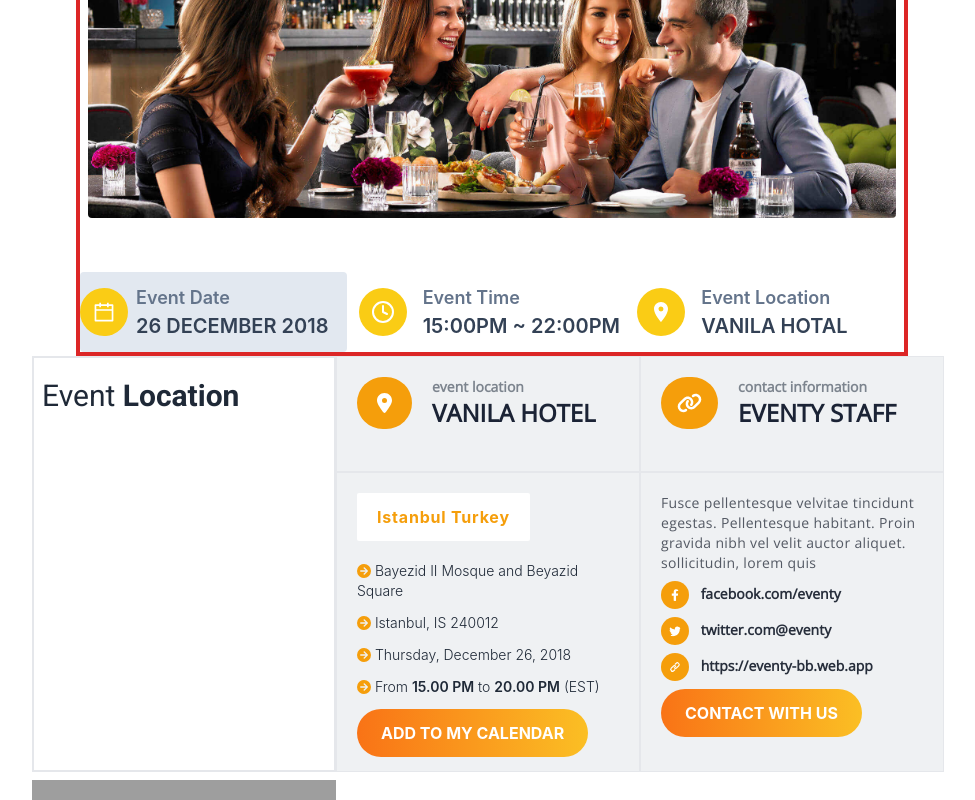
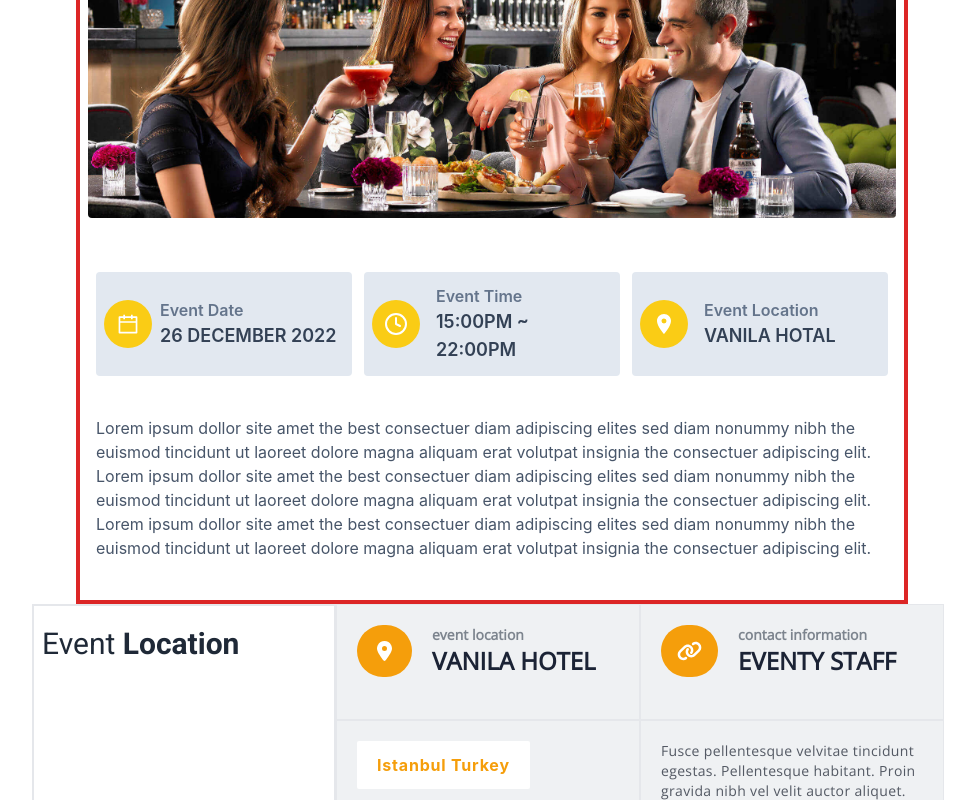
Before and after one commit to team-binarybrains/eventy-clientsite, a React (Create React App) app: page /event-details in a window 1280 px wide. Shown: the part 627-1427 px from the top of the page, without its empty margins (148-1123 px from the left). Built offline with nearby package versions, Linux system fonts and the light colour scheme; grey boxes are pictures that could not be loaded; a web font is replaced by a local one.

Commit message:
event details add

```diff
--- a/src/Components/EventDetails/FeaturedEvent/FeaturedEventDetails/FeaturedEventDetails.js
+++ b/src/Components/EventDetails/FeaturedEvent/FeaturedEventDetails/FeaturedEventDetails.js
@@ -5,35 +5,38 @@ import { FiClock } from 'react-icons/fi';
 import './FeaturedEventDetails.css'
 const FeaturedEventDetails = () => {
    return (
-      <section className=''>
+      <section className='container m-auto px-4'>
          <div className="grid grid-cols-1 md:grid-cols-3 gap-3">
-            <div className="flex items-center gap-2 bg-slate-200 py-3 rounded">
+            <div className="flex items-center gap-2 bg-slate-200 py-3 rounded px-2">
                <div className="">
-                  <span className='text-2xl bg-yellow-400 p-3 rounded-full block text-center text-white'><AiOutlineCalendar className='font-bold'/></span>
+                  <span className='text-2xl bg-yellow-400 p-3 rounded-full block text-center text-white'><AiOutlineCalendar className='font-bold' /></span>
                </div>
                <div className="">
-                  <h3 className='text-slate-500 font-semibold text-lg'>Event Date</h3>
-                  <h1 className='text-xl text-slate-700 font-semibold'>26 DECEMBER 2018</h1>
+                  <h3 className='text-slate-500 font-semibold text-base'>Event Date</h3>
+                  <h1 className='text-lg text-slate-700 font-semibold'>26 DECEMBER 2022</h1>
                </div>
             </div>
-            <div className="flex items-center gap-4">
+            <div className="flex items-center gap-4 bg-slate-200 py-3 rounded px-2">
                <div className="">
-                  <span className='text-2xl bg-yellow-400 p-3 rounded-full block text-center text-white'><FiClock className='font-bold'/></span>
+                  <span className='text-2xl bg-yellow-400 p-3 rounded-full block text-center text-white'><FiClock className='font-bold' /></span>
                </div>
                <div className="">
-                  <h3 className='text-slate-500 font-semibold text-lg'>Event Time</h3>
-                  <h1 className='text-xl text-slate-700 font-semibold'>15:00PM ~ 22:00PM</h1>
+                  <h3 className='text-slate-500 font-semibold text-base'>Event Time</h3>
+                  <h1 className='text-lg text-slate-700 font-semibold'>15:00PM ~ 22:00PM</h1>
                </div>
             </div>
-            <div className="flex items-center gap-4">
+            <div className="flex items-center gap-4 bg-slate-200 py-3 rounded px-2">
                <div className="">
-                  <span className='text-2xl bg-yellow-400 p-3 rounded-full block text-center text-white'><MdLocationOn className='font-bold'/></span>
+                  <span className='text-2xl bg-yellow-400 p-3 rounded-full block text-center text-white'><MdLocationOn className='font-bold' /></span>
                </div>
                <div className="">
-                  <h3 className='text-slate-500 font-semibold text-lg'>Event Location</h3>
-                  <h1 className='text-xl text-slate-700 font-semibold'>VANILA HOTAL</h1>
+                  <h3 className='text-slate-500 font-semibold text-base'>Event Location</h3>
+                  <h1 className='text-lg text-slate-700 font-semibold'>VANILA HOTAL</h1>
                </div>
             </div>
+         </div>
+         <div className="py-10 text-slate-600">
+            <h2>Lorem ipsum dollor site amet the best consectuer diam adipiscing elites sed diam nonummy nibh the euismod tincidunt ut laoreet dolore magna aliquam erat volutpat insignia the consectuer adipiscing elit. Lorem ipsum dollor site amet the best consectuer diam adipiscing elites sed diam nonummy nibh the euismod tincidunt ut laoreet dolore magna aliquam erat volutpat insignia the consectuer adipiscing elit. Lorem ipsum dollor site amet the best consectuer diam adipiscing elites sed diam nonummy nibh the euismod tincidunt ut laoreet dolore magna aliquam erat volutpat insignia the consectuer adipiscing elit.</h2>
          </div>
       </section>
    );
--- a/src/index.css
+++ b/src/index.css
@@ -45,4 +45,5 @@ code {
 /* for selected color /added by rashid */
 ::selection{
   color: #ff9900;
+  background-color: #3838381f;
 }
```
